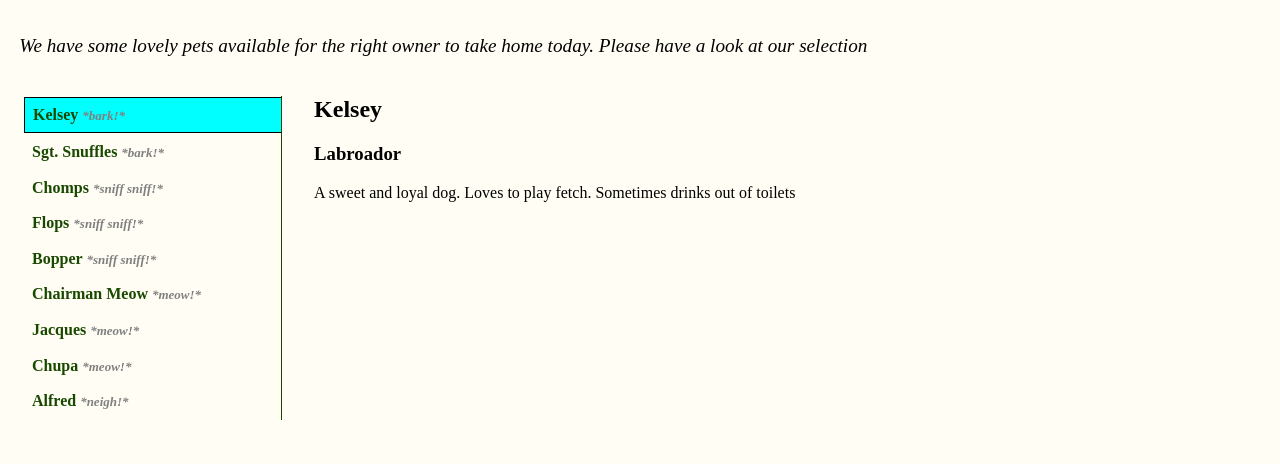
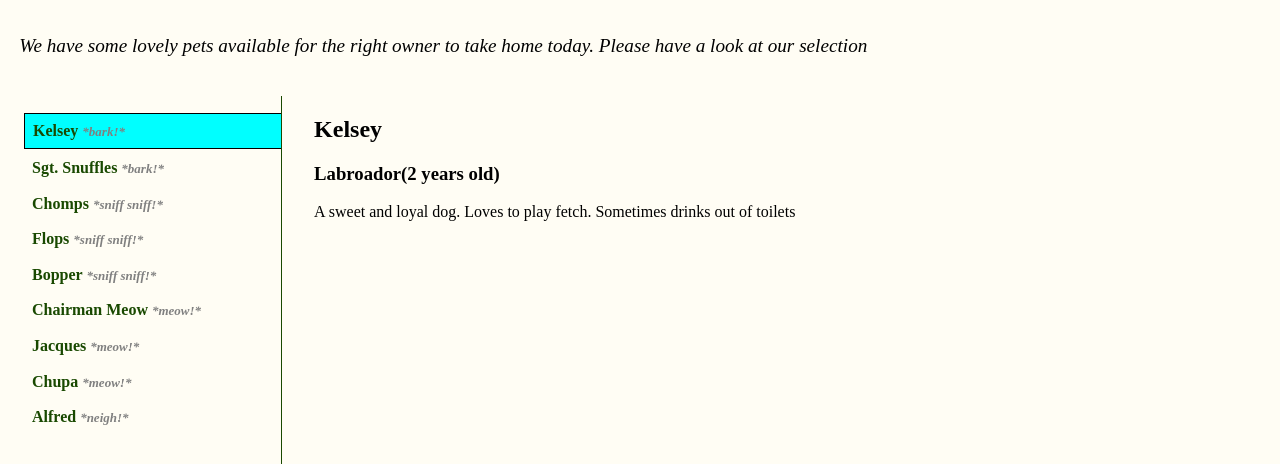
Before and after one commit to supercoderhawk/CoffeeScript-Application-Development, a plain HTML site: page pet-shop/index.html in a window 1280 px wide. Shown: the part 72-536 px from the top of the page. Drawn offline with Linux system fonts and the light colour scheme.

Commit message:
add image and age in pet-shop

```diff
--- a/pet-shop/data.js
+++ b/pet-shop/data.js
@@ -8,42 +8,51 @@
       {
         name: 'Kelsey',
         type: 'dog',
+        age: 2,
         breed: 'Labroador',
         description: 'A sweet and loyal dog. Loves to play fetch. Sometimes drinks out of toilets'
       }, {
         name: 'Sgt. Snuffles',
         type: 'dog',
+        age: 2,
         breed: 'Pug',
         description: 'Small in status, but big in heart, Sgt.Snuffles is never one to back down from a mission'
       }, {
         name: 'Chomps',
         type: 'rabbit',
+        age: 4,
         breed: 'Giant Angora',
         description: 'Chomps is usually very good-natured, bu he does not take kindly to being mistaken for an ottoman. Come see him in person and you\'ll understand why that may happen'
       }, {
         name: 'Flops',
         type: 'rabbit',
+        age: 4,
         breed: 'Pug',
+        image: 'flops.jpg',
         description: 'Small in status, but big in heart, Sgt.Snuffles is never one to back down from a mission'
       }, {
         name: 'Bopper',
         type: 'rabbit',
+        age: 4,
         breed: 'Pug',
         description: 'Small in status, but big in heart, Sgt.Snuffles is never one to back down from a mission'
       }, {
         name: 'Chairman Meow',
         type: 'cat',
+        age: 11,
         breed: 'Pug',
         description: 'Small in status, but big in heart, Sgt.Snuffles is never one to back down from a mission'
       }, {
         name: 'Jacques',
         type: 'cat',
+        age: 11,
         breed: 'Pug',
         description: 'Small in status, but big in heart, Sgt.Snuffles is never one to back down from a mission'
       }, {
         name: 'Chupa',
         type: 'cat',
         breed: 'Pug',
+        image: 'chupa.jpg',
         description: 'Small in status, but big in heart, Sgt.Snuffles is never one to back down from a mission'
       }, {
         name: 'Alfred',
--- a/pet-shop/setup.js
+++ b/pet-shop/setup.js
@@ -1,6 +1,6 @@
 // Generated by CoffeeScript 1.11.0
 (function() {
-  var animal, animalSound, formatPetDescription, formatPetName, i, nameElement, petList, pets;
+  var animal, animalSound, formatPetDescription, formatPetName, i, imageTag, nameElement, petList, pets;
 
   nameElement = document.getElementById('owner_name');
 
@@ -41,8 +41,17 @@
 
   pets.innerHTML = petList.join('');
 
+  imageTag = function(filename) {
+    if (filename != null) {
+      return "<img src='images/" + filename + "' />";
+    } else {
+      return '';
+    }
+  };
+
   formatPetDescription = function(pet) {
-    return ("<h2>" + pet.name + "</h2>") + ("<h3 class='breed'>" + pet.breed + "</h3>") + ("<p class='description'>" + pet.description + "</p>");
+    var ref;
+    return ("<h2>" + pet.name + "</h2>") + ("<h3 class='breed'>" + pet.breed) + ("(" + ((ref = pet.age) != null ? ref : "??") + " years old)</h3>") + imageTag(pet.image) + ("<p class='description'>" + pet.description + "</p>");
   };
 
   window.selectPet = function(petIndex, element) {
--- a/pet-shop/style.css
+++ b/pet-shop/style.css
@@ -21,9 +21,11 @@ body > p {
 }
 
 #available_pets {
-    margin: 0 2em 0 1.5em;
+    margin: 0 2em 0em 1.5em;
+    padding: 1em 0 5em 0;
     float: left;
     border-right: 1px solid #194900;
+
 }
 
 #available_pets > li {
@@ -39,6 +41,11 @@ body > p {
     font-weight:bold;
     margin: 0.1em 0;
     padding: 0.5em 5em 0.5em 0.5em;
+}
+
+#pet_information{
+    float: left;
+    max-width: 40em;
 }
 
 .selected{
```
Also changed, not shown: pet-shop/images/chupa.jpg (added), pet-shop/images/flops.jpg (added), 4 other files.
